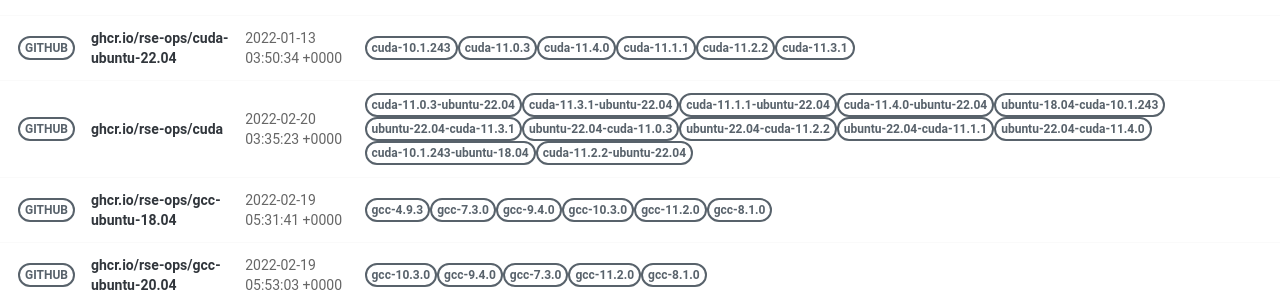
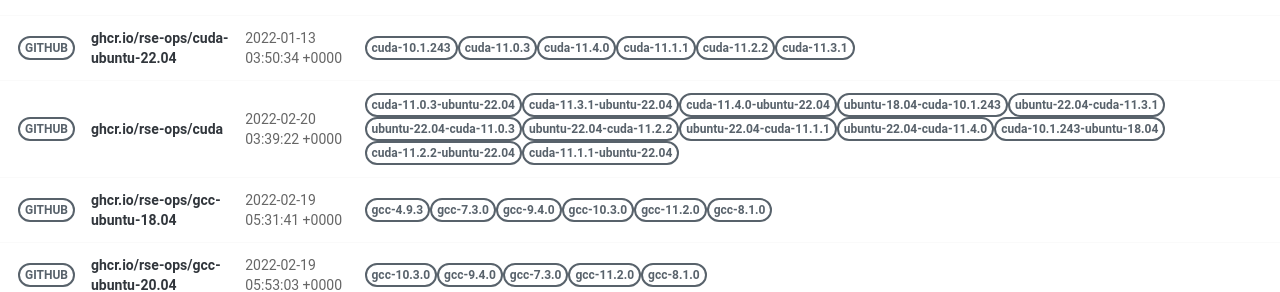
Before and after one commit to rse-ops/docker-images, a Jekyll site: the page built from pages/index.md, in a window 1280 px wide. Shown: the part 414-706 px from the top of the page. Built offline with Jekyll 4.4.1, drawn with Linux system fonts in a browser that asks for light colours; nearby versions of some CDN libraries.

Commit message:
Automated push to update library 2022-02-20

```diff
--- a/_library/ghcr.io-rse-ops-cuda.md
+++ b/_library/ghcr.io-rse-ops-cuda.md
@@ -1,7 +1,7 @@
 ---
 layout: container
 name: ghcr.io/rse-ops/cuda
-updated_at: 2022-02-20 03:35:23.821014
+updated_at: 2022-02-20 03:39:22.416336
 
 
 container_url: https://github.com/orgs/rse-ops/packages/container/package/cuda
@@ -42,5 +39,8 @@ versions:
  - tag: cuda-11.2.2-ubuntu-22.04
    dockerfile: https://github.com/rse-ops/docker-images/blob/main/ubuntu/cuda/Dockerfile
    manifest: https://crane.ggcr.dev/manifest/ghcr.io/rse-ops/cuda:cuda-11.2.2-ubuntu-22.04
+ - tag: cuda-11.1.1-ubuntu-22.04
+   dockerfile: https://github.com/rse-ops/docker-images/blob/main/ubuntu/cuda/Dockerfile
+   manifest: https://crane.ggcr.dev/manifest/ghcr.io/rse-ops/cuda:cuda-11.1.1-ubuntu-22.04
 
 ---
```
Also changed, not shown: other parts of _library/ghcr.io-rse-ops-cuda.md (+0 -3 lines).
